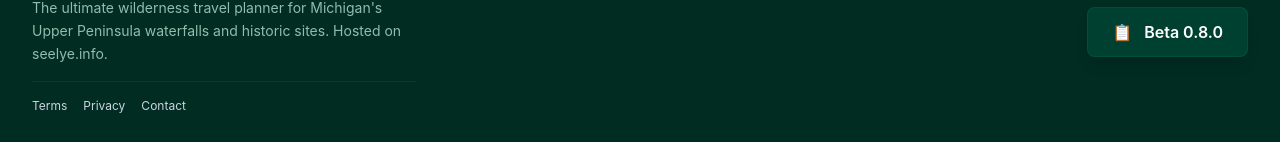
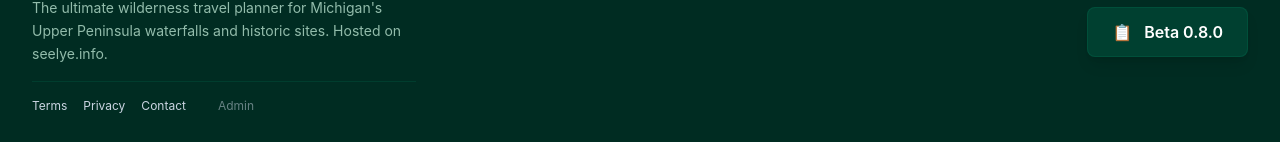
Before and after one commit to johnseelye70/up-waterfalls, a React (Vite) app: page / in a window 1280 px wide. Shown: the part 810-952 px from the top of the page. Built offline with nearby package versions, Linux system fonts and the light colour scheme; no server answers; the database is empty.

Commit message:
b0.8.0 Stupid Gemini

```diff
--- a/src/components/Layout.tsx
+++ b/src/components/Layout.tsx
@@ -66,6 +66,7 @@ export default function Layout({ children }: LayoutProps) {
               <a href="#" className="hover:text-copper-orange transition">Terms</a>
               <a href="#" className="hover:text-copper-orange transition">Privacy</a>
               <a href="#" className="hover:text-copper-orange transition">Contact</a>
+              <Link to="/admin" className="hover:text-copper-orange transition ml-4 opacity-50">Admin</Link>
             </div>
           </div>
 
```
